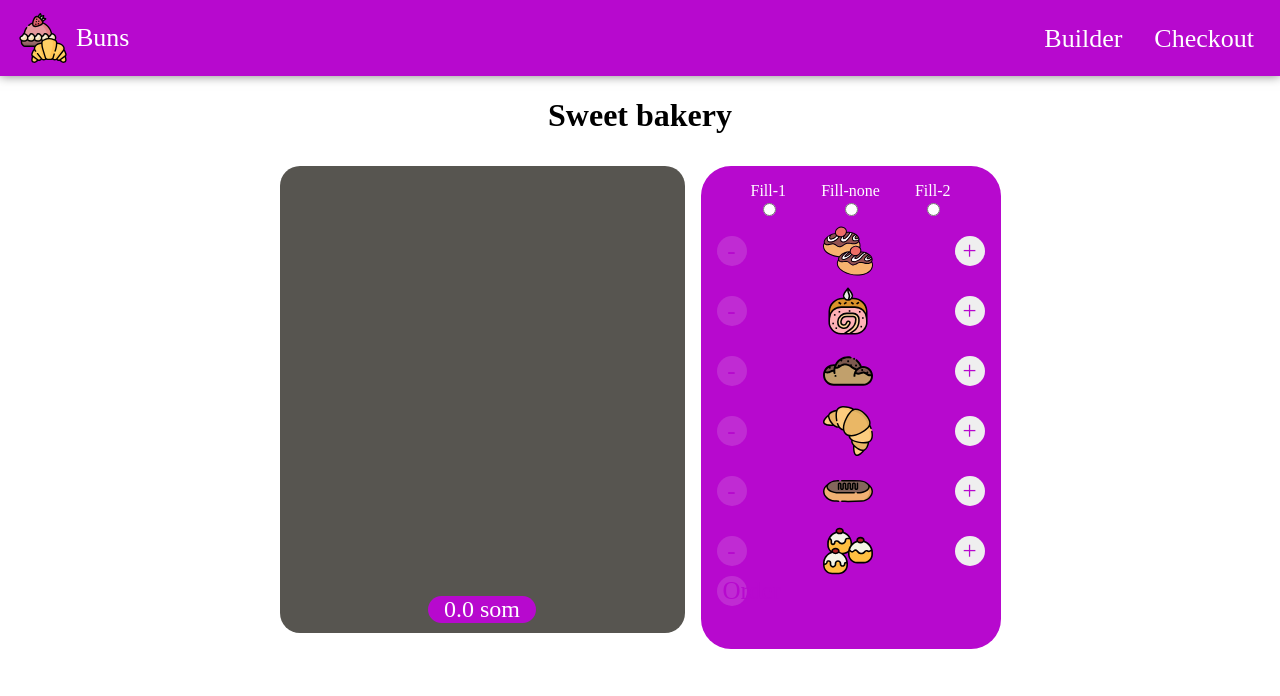
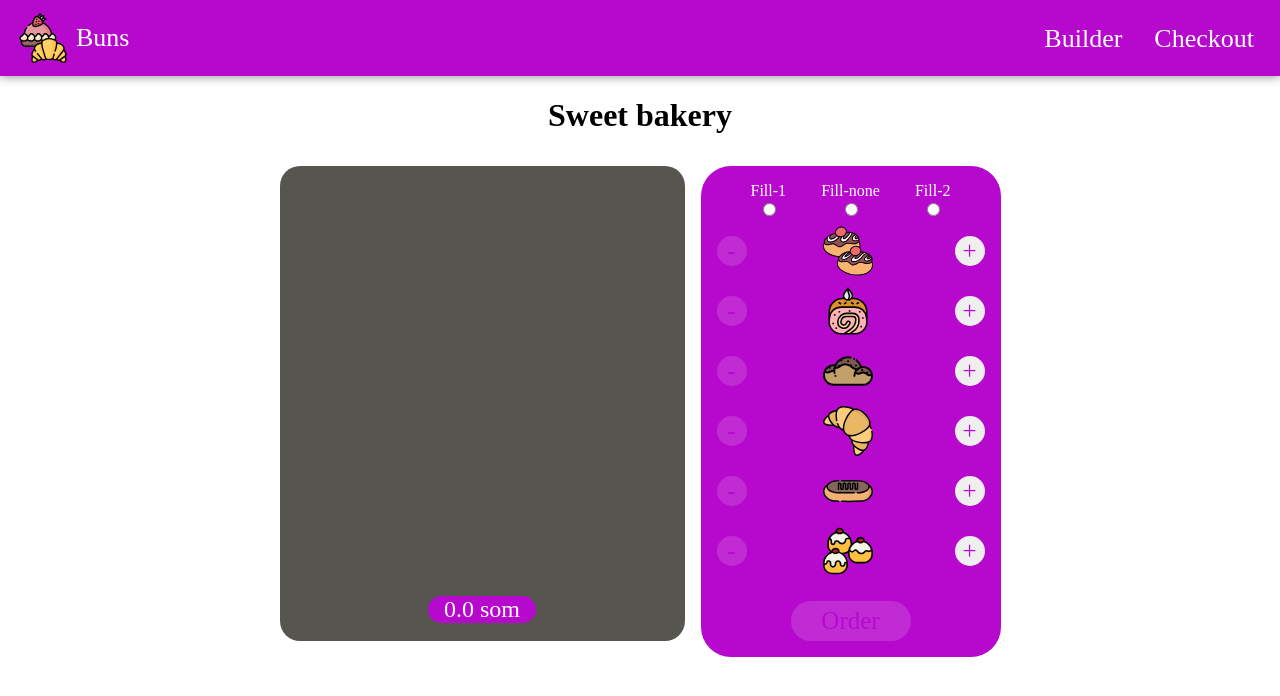
Before and after one commit to Erjankydyrov/private-builder, a React (Create React App) app: page / in a window 1280 px wide. Shown: the top 696 px of the page. Built offline with nearby package versions, Linux system fonts and the light colour scheme; no server answers; a web font is replaced by a local one.

Commit message:
corected bunsControls

```diff
--- a/src/components/BunsBuilder/BunsControls/BunsControls.js
+++ b/src/components/BunsBuilder/BunsControls/BunsControls.js
@@ -30,9 +30,11 @@ const BunsControls = ({
     <div className={classes.BunsControls}>
       <SwitchBun switchFilling={switchFilling} />
       {result}
-      <Button disabled={!ingredients.length} onClick={startOrdering}>
-        Order
-      </Button>
+      <div className={classes.DivButton}>
+        <Button disabled={!ingredients.length} onClick={startOrdering} glav="true">
+          Order
+        </Button>
+      </div>
     </div>
   );
 };
```
